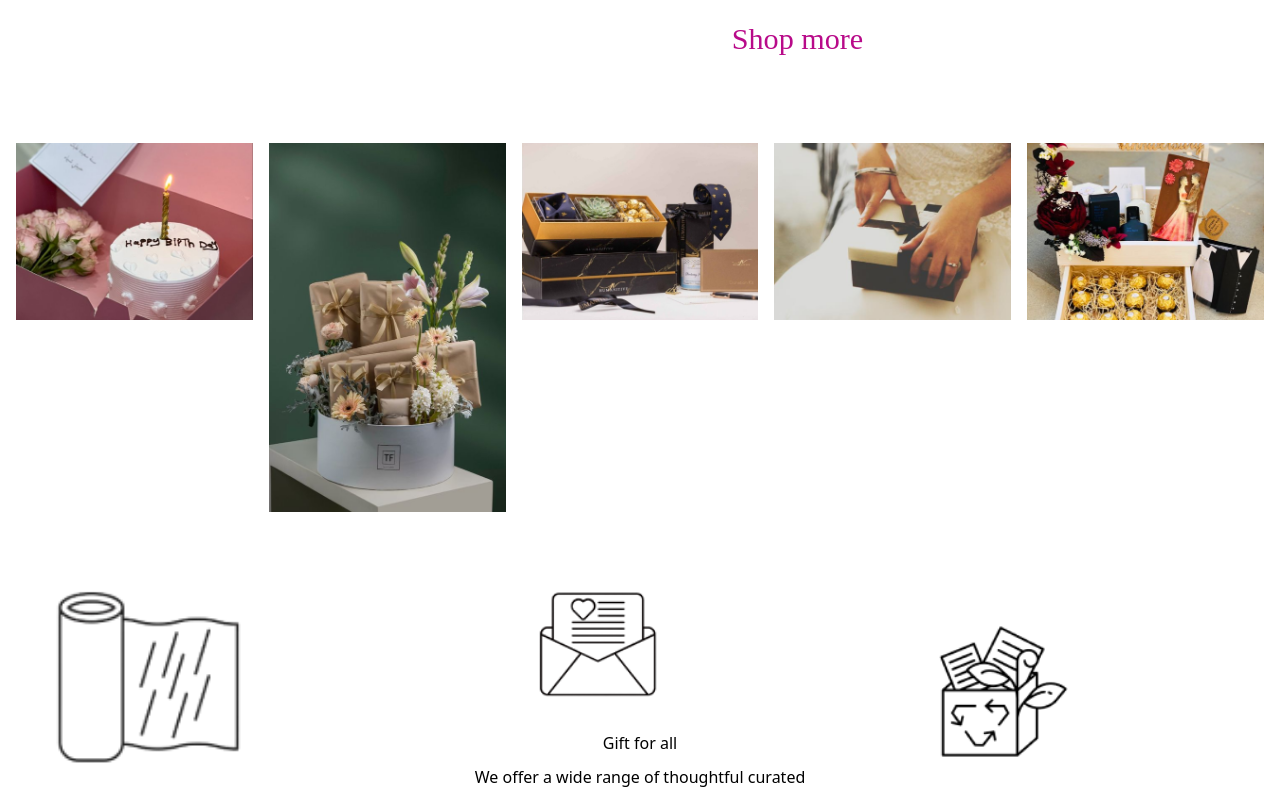
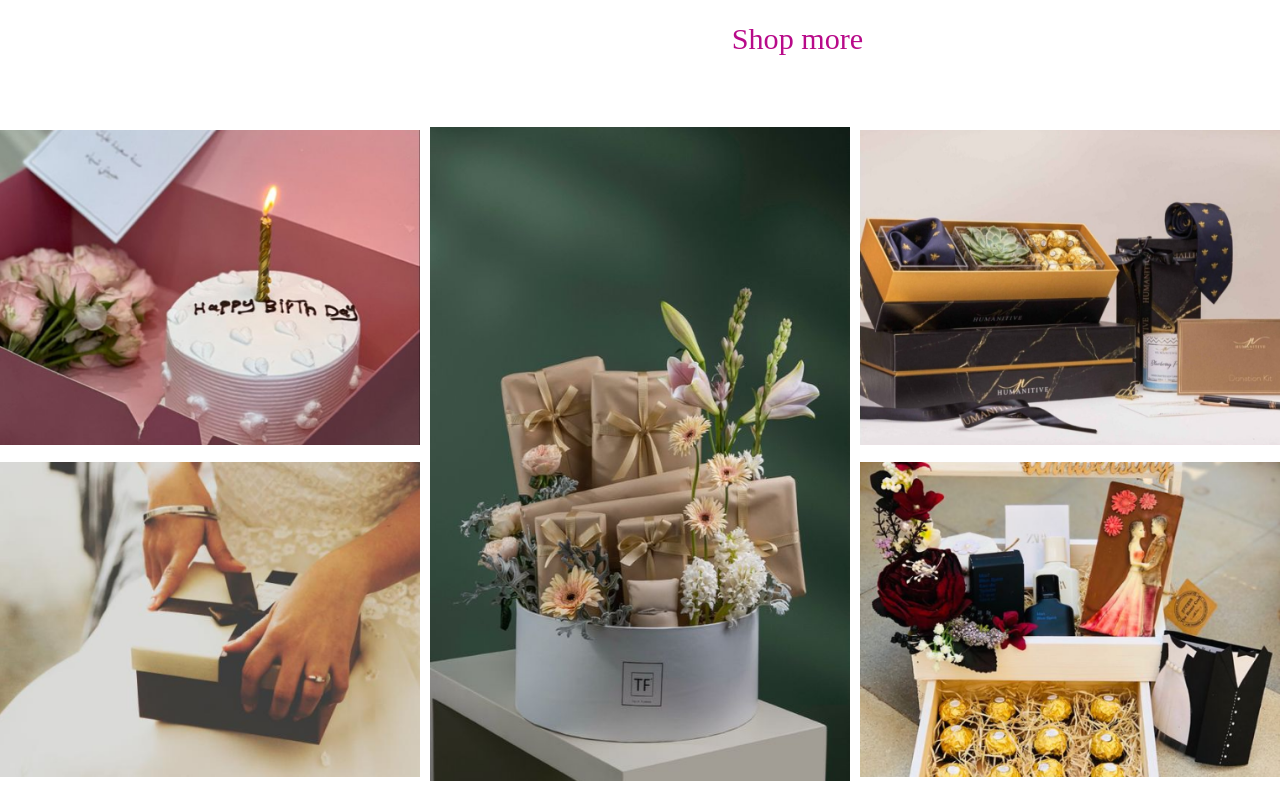
Before and after one commit to nidu003/Nextjs.Giftwrap, a Next.js app: page / in a window 1280 px wide. Shown: the part 5780-6571 px from the top of the page. Built offline with nearby package versions, Linux system fonts and the light colour scheme.

Commit message:
Update ImageGrid component and globals.css for grid layout

```diff
--- a/app/components/ImageGrid.tsx
+++ b/app/components/ImageGrid.tsx
@@ -2,21 +2,23 @@ import Image from 'next/image';
 
 function ImageGrid() {
   return (
-    <div className="image-grid grid grid-cols-1 sm:grid-cols-2 md:grid-cols-3 lg:grid-cols-4 xl:grid-cols-5 gap-4 p-4">
-      <div className="image-item">
-        <Image src="/birthday.png" alt="Birthday" width={300} height={200} className="w-full h-auto" />
-      </div>
-      <div className="image-item">
-        <Image src="/flowers.png" alt="Flowers" width={300} height={200} className="w-full h-auto" />
-      </div>
-      <div className="image-item">
-        <Image src="/corporate.png" alt="Corporate" width={300} height={200} className="w-full h-auto" />
-      </div>
-      <div className="image-item">
-        <Image src="/wedding.png" alt="Weddings" width={300} height={200} className="w-full h-auto" />
-      </div>
-      <div className="image-item">
-        <Image src="/anniversary.png" alt="Anniversary" width={300} height={200} className="w-full h-auto" />
+    <div className="image-grid-i">
+      <div className="cont">
+        <div className="birthday">
+          <Image src="/birthday.png" alt="Birthday" width={500} height={375} className="w-full h-auto" />
+        </div>
+        <div className="flowers">
+          <Image src="/flowers.png" alt="Flowers" width={500} height={779} className="w-full h-auto" />
+        </div>
+        <div className="corporate">
+          <Image src="/corporate.png" alt="Corporate" width={500} height={375} className="w-full h-auto" />
+        </div>
+        <div className="weddings">
+          <Image src="/wedding.png" alt="Weddings" width={500} height={375} className="w-full h-auto" />
+        </div>
+        <div className="anniversary">
+          <Image src="/anniversary.png" alt="Anniversary" width={500} height={375} className="w-full h-auto" />
+        </div>
       </div>
     </div>
   );
--- a/app/globals.css
+++ b/app/globals.css
@@ -650,15 +650,6 @@ h1 {
 
 /* imagegrid */
 .cont {
-  display: flex;
-  max-width: 100%; /* Use 100% width to make it responsive */
-  max-height: 100%; /* Use 100% height to make it responsive */
-  align-items: center;
-  justify-content: center;
-  padding: 10px; /* Add some padding for better presentation */
-}
-
-.image-grid-i {
   display: grid;
   grid-template-areas:
     "birthday flowers corporate"
@@ -672,7 +663,7 @@ h1 {
 
 /* Responsive adjustments */
 @media only screen and (max-width: 1024px) {
-  .image-grid-i {
+  .cont {
     grid-template-areas:
       "birthday corporate"
       "flowers flowers"
@@ -681,7 +672,7 @@ h1 {
 }
 
 @media only screen and (max-width: 768px) {
-  .image-grid-i {
+  .cont {
     grid-template-areas:
       "birthday"
       "flowers"
@@ -691,38 +682,34 @@ h1 {
     grid-gap: 8px; /* Reduce gap for smaller screens */
     margin-left: 0; /* Center content for smaller screens */
   }
-
-  .cont {
-    flex-direction: column; /* Stack items vertically */
-    padding: 10px; /* Reduce padding for smaller screens */
-  }
 }
 
-.image-grid-i img {
+.cont img {
   width: 100%;
   height: 100%;
   object-fit: cover;
 }
 
-.image-grid-i img:nth-child(1) {
+.cont .birthday {
   grid-area: birthday;
 }
 
-.image-grid-i img:nth-child(2) {
+.cont .flowers {
   grid-area: flowers;
 }
 
-.image-grid-i img:nth-child(3) {
+.cont .corporate {
   grid-area: corporate;
 }
 
-.image-grid-i img:nth-child(4) {
+.cont .weddings {
   grid-area: weddings;
 }
 
-.image-grid-i img:nth-child(5) {
+.cont .anniversary {
   grid-area: anniversary;
 }
+
 
 /* Newsletter section */
 .container {
@@ -939,9 +926,6 @@ h1 {
   .right-side button[type="submit"]:hover {
     background-color: #873f1d; /* Darker background color on hover */
   }
-
-
-
   .vertical-separator {
     display: none;
   }
```
